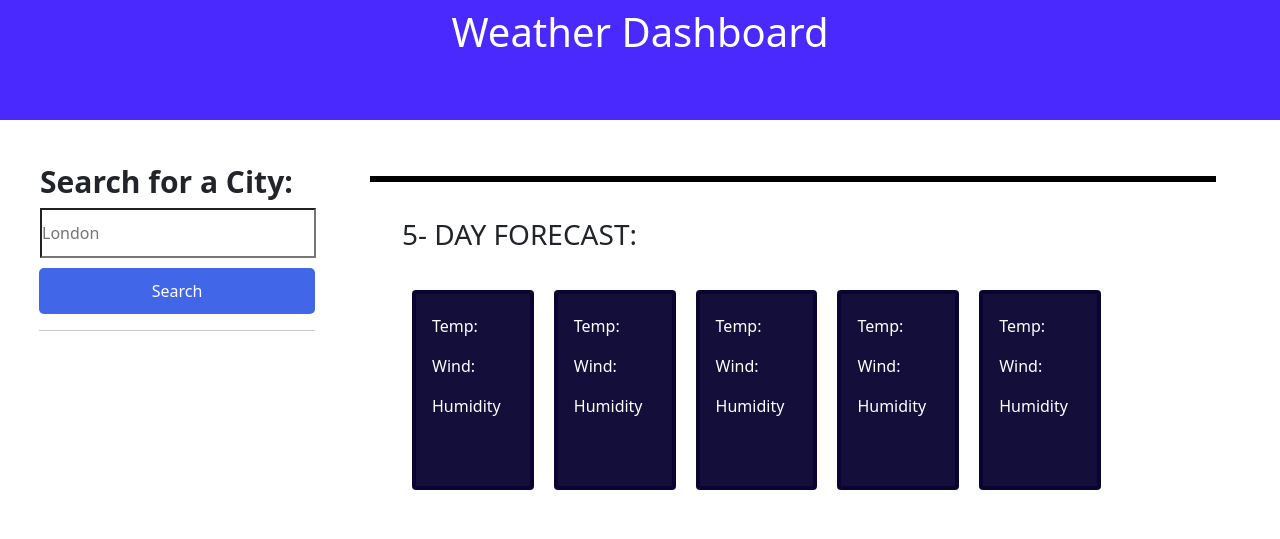
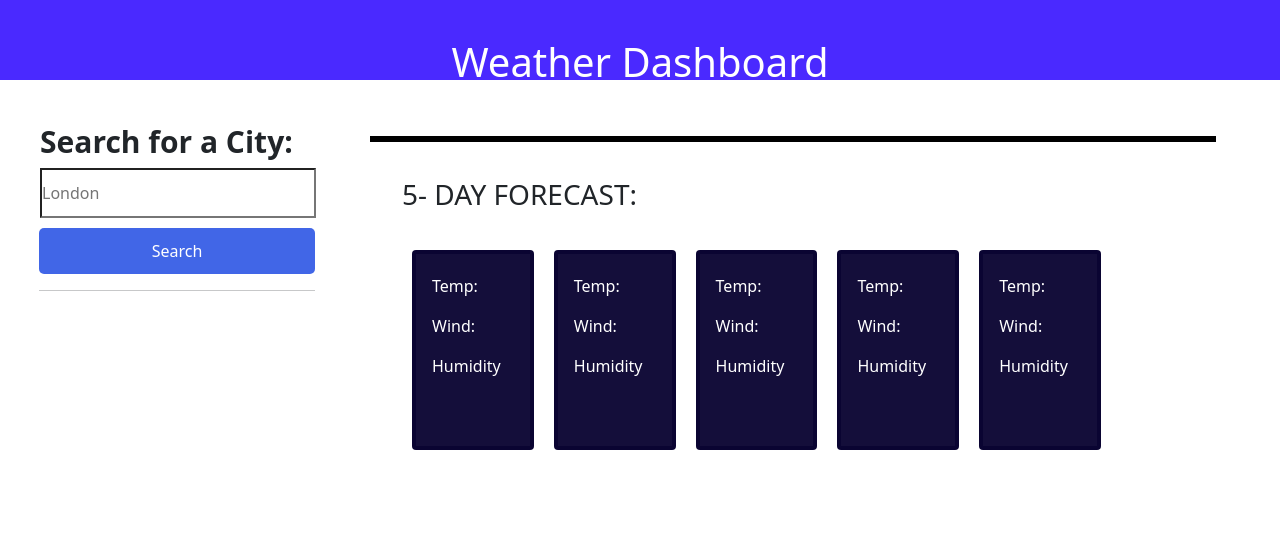
Before and after one commit to preshy59/weather_dashboard, a plain HTML site: page index.html in a window 1280 px wide. Drawn offline with nearby package versions, Linux system fonts and the light colour scheme.

Commit message:
style the h1 in the header

```diff
--- a/assets/css/style.css
+++ b/assets/css/style.css
@@ -14,9 +14,14 @@ body{
 
 #weather-header{
     background-color:rgba(67, 33, 255, 0.96) !important;
-    height: 15%;
+    height: 10%;
 
 }
+h1{
+    margin-top: 20px;
+    padding-top: 30px;
+}
+
 #container{
     margin: 0;
     padding: 40px;
```
